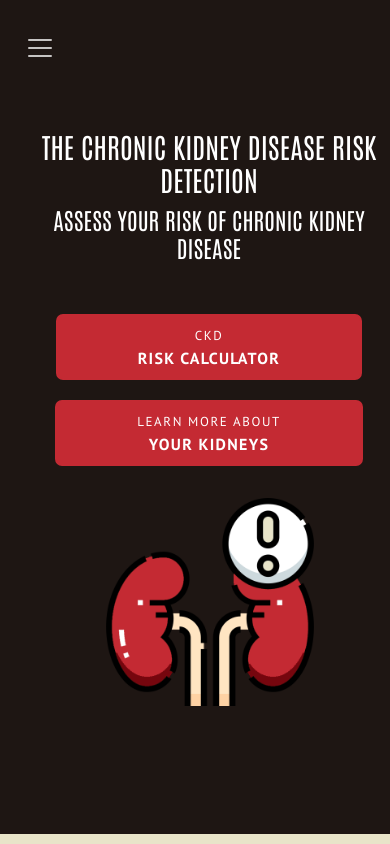
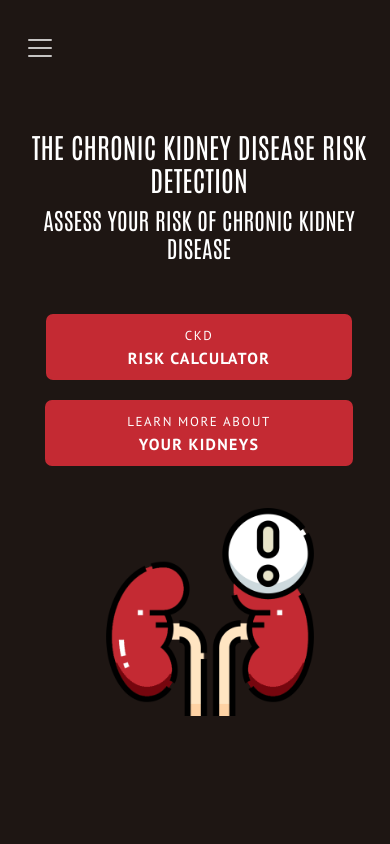
Before and after one commit to RaymondJAT/thesis-ckd-system.github.io, a website: page index.html in a window 390 px wide. Shown: the top 844 px of the page. Drawn offline with nearby package versions, Linux system fonts and the light colour scheme; a script that the page names is missing.

Commit message:
Add files via upload

```diff
--- a/css/style.css
+++ b/css/style.css
@@ -689,6 +689,14 @@ form .fields{
 
 @media (max-width: 992px) {
 
+    #banner-row h1{
+        padding-left: 20px;
+        padding-top: 20px;
+        text-align: center;
+        text-transform: uppercase;
+        font-family: 'antonioregular';
+    }
+
     section#causes h1 {
         font-size: 55px;
     }
@@ -713,6 +721,11 @@ form .fields{
 }
 
 @media (max-width: 767px) {
+
+    #banner-col{
+        padding-left: 0px;
+        padding-bottom: 30px;
+    }
 
     .orange-button {
         margin: -20px;
@@ -744,6 +757,11 @@ form .fields{
 
 
 @media (max-width: 552px) {
+
+    #banner-col{
+        padding-left: 0px;
+        padding-bottom: 10px;
+    }
 
     .orange-button {
         margin: -20px;
```
